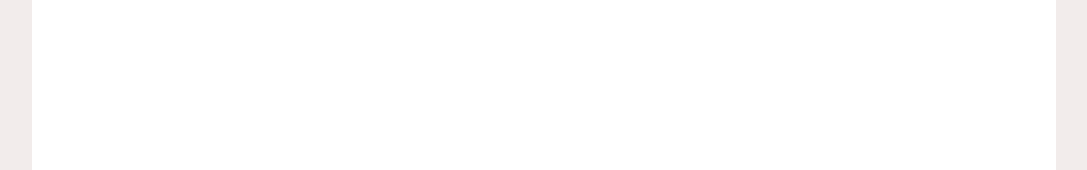
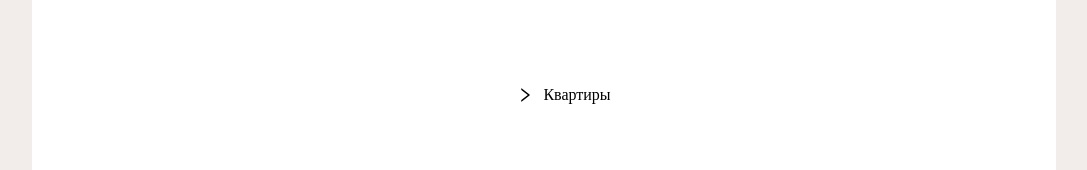
Before and after one commit to Listopad02/tree, a React (Create React App) app: page / in a window 1280 px wide. Shown: the part 313-483 px from the top of the page, without its empty margins (104-1191 px from the left). Built offline with nearby package versions, Linux system fonts and the light colour scheme.

Commit message:
feat: скрывание и раскрывание дерева

```diff
--- /dev/null
+++ b/src/components/Tree/Tree.scss
@@ -0,0 +1,10 @@
+ul {
+    list-style-type: none;
+    cursor: pointer;
+
+    div {
+        display: flex;
+        align-items: center;
+        gap: 10px;
+    }
+}
--- a/src/components/Tree/Tree.tsx
+++ b/src/components/Tree/Tree.tsx
@@ -1,18 +1,29 @@
 import { FC, useState } from 'react'
 import { TreeProps, TreeNodeProps } from '../../types/types';
 import { RightOutlined, DownOutlined } from '@ant-design/icons';
+import { TreeWrapper } from './TreeWrapper';
+import "./Tree.scss"
 
 const TreeNode: FC<TreeNodeProps> = ({ node }) => {
     const [isVisible, setIsVisible] = useState(false)
     const hasChildren = !!node.children
 
+    const handleClick = () => {
+        setIsVisible(!isVisible)
+
+        if (!hasChildren) {
+            // dispatch sth...
+        }
+    }
+
     return (
-        <ul>
-            <li>
+        <ul className='list'>
+            <li onClick={handleClick}>
                 <div>
                     {hasChildren && (isVisible ? <DownOutlined /> : <RightOutlined />)}
                     <p>{node.name}</p>
                 </div>
+                <TreeWrapper id={node.id} />
             </li>
         </ul>
     )
--- /dev/null
+++ b/src/components/Tree/TreeWrapper.tsx
@@ -0,0 +1,6 @@
+import { useAppSelector } from "../../store/hooks"
+
+export const TreeWrapper = ({ id }: { id: string }) => {
+
+    return <div></div>
+}
--- a/src/hoc/Layout/Layout.tsx
+++ b/src/hoc/Layout/Layout.tsx
@@ -16,18 +16,16 @@ const Container = styled.div`
 `
 
 const Layout: FC<LayoutProps> = ({ children }) => {
-  const treeData = useAppSelector(state => state.tree)
+  const { treeData } = useAppSelector(state => state.tree)
   const dispatch = useAppDispatch()
 
   useEffect(() => {
     fetchTreeData(dispatch)
   }, [dispatch])
 
-  console.log("treeData_test", treeData)
-
   return (
     <Container>
-      {/* <Tree data={data} /> */}
+      <Tree data={treeData} />
     </Container>
   )
 }
```
